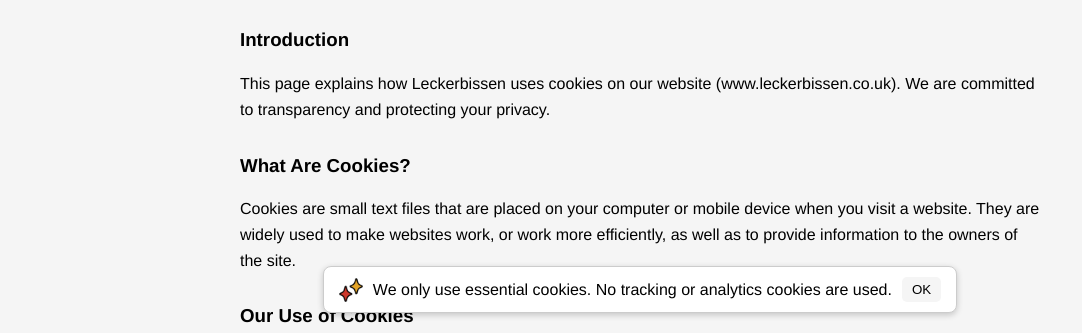
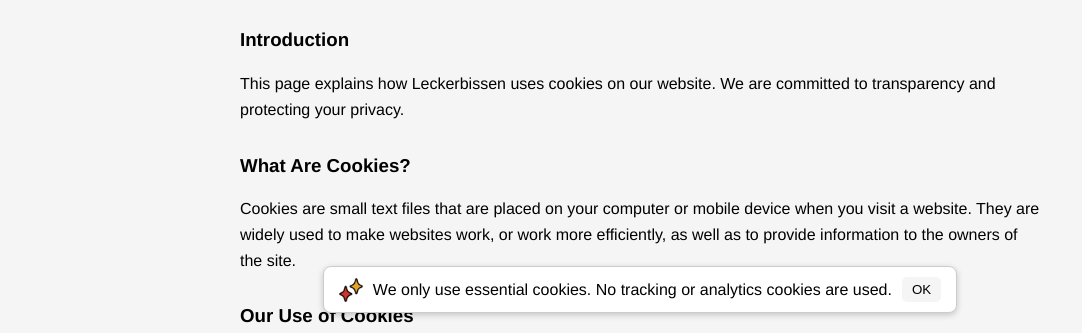
Before and after one commit to LeckerbissenCardiff/Leckerbissen-Website, a plain HTML site: page cookie-policy.html in a window 1280 px wide. Shown: the part 467-800 px from the top of the page, without its empty margins (0-1082 px from the left). Drawn offline with Linux system fonts and the light colour scheme; no server answers.

Commit message:
Update cookie-policy.html

```diff
--- a/cookie-policy.html
+++ b/cookie-policy.html
@@ -48,7 +48,7 @@
     <main>
       <div class="policy-content">
           <h3>Introduction</h3>
-          <p>This page explains how Leckerbissen uses cookies on our website (www.leckerbissen.co.uk). We are committed to transparency and protecting your privacy.</p>
+          <p>This page explains how Leckerbissen uses cookies on our website. We are committed to transparency and protecting your privacy.</p>
 
           <h3>What Are Cookies?</h3>
           <p>Cookies are small text files that are placed on your computer or mobile device when you visit a website. They are widely used to make websites work, or work more efficiently, as well as to provide information to the owners of the site.</p>
```
